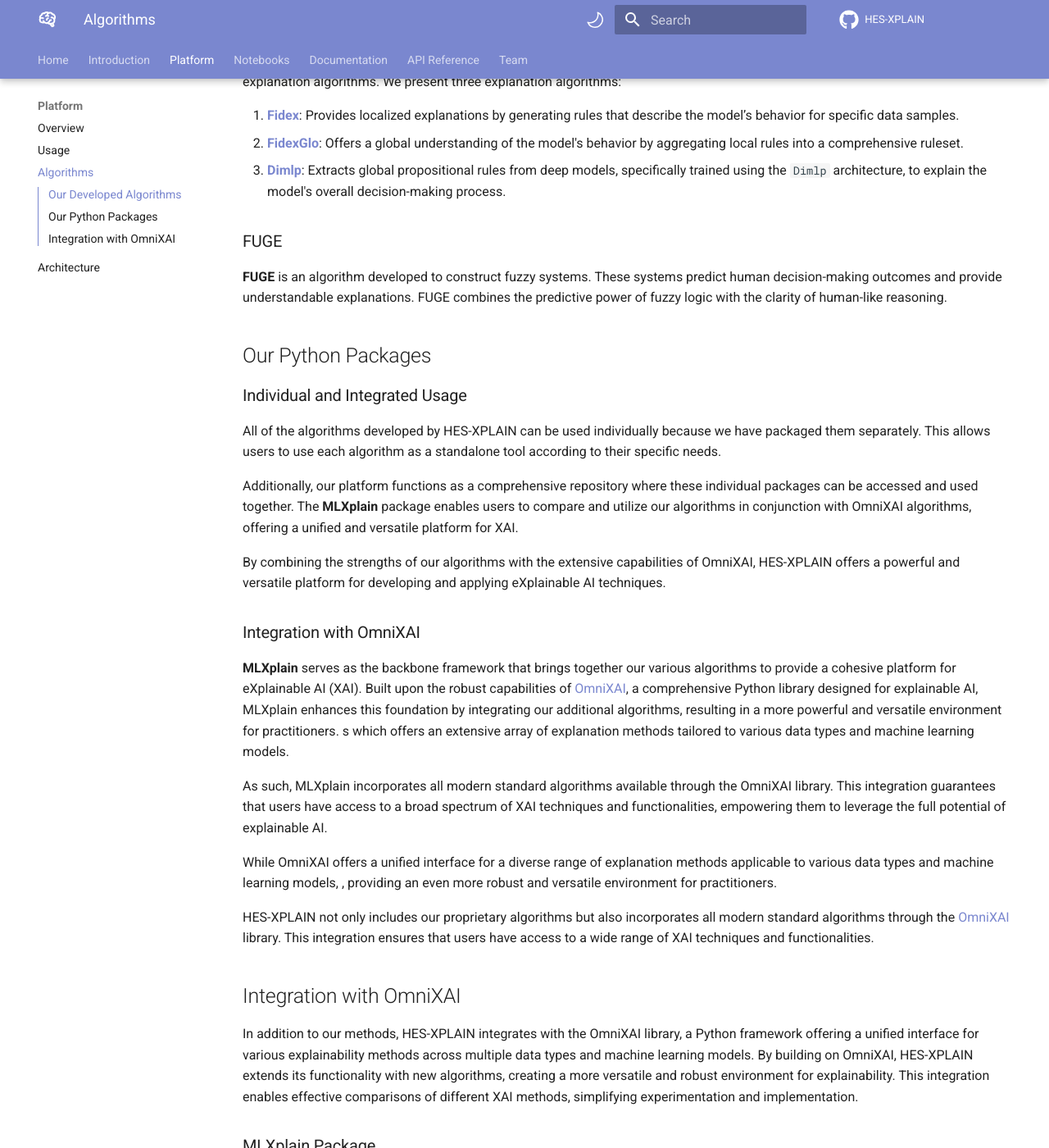
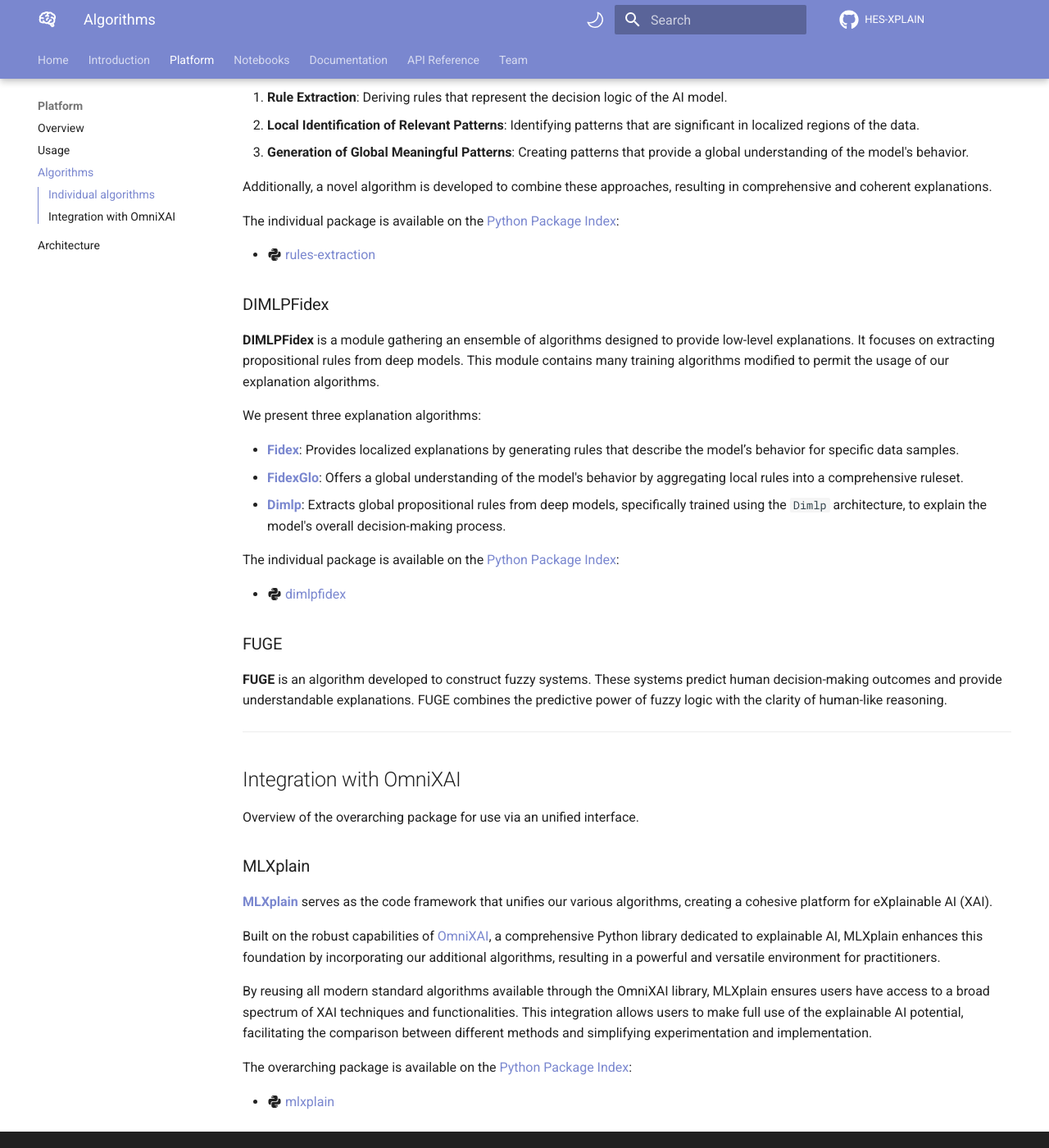
Before and after one commit to HES-XPLAIN/hes-xplain.github.io, an MkDocs documentation site: the page built from docs/platform/algos.md, in a window 1280 px wide and 1400 px high, scrolled down 660 px. Shown: the whole window at 82% size. Built offline with MkDocs 1.6.1 and Material for MkDocs 9.7.7, drawn with Linux system fonts in a browser that asks for light colours; comment, search, counter and statistics services are not loaded; some of the changed text lies outside the part shown.

Commit message:
Rework algorithms page

```diff
--- a/docs/platform/algos.md
+++ b/docs/platform/algos.md
@@ -1,13 +1,22 @@
 # Algorithms
 
-HES-XPLAIN includes a variety of algorithms developed by our team, as well as integrating modern standard algorithms through the OmniXAI library. This section provides a brief
-description of each of our own developed algorithms, as well as how they can be used individually or through our MLXplain package for comparison with OmniXAI algorithms.
+HES-XPLAIN includes a variety of algorithms developed by our team, while also supporting integration with a wide range of modern XAI algorithms via the [OmniXAI](https://github.com/salesforce/OmniXAI) library.
 
-## Our Developed Algorithms
+This section provides a concise overview of our algorithms, detailing how they can be used individually and how they can be used in conjonction with those provided by OmniXAI through our comprehensive package.
+
+* :material-view-grid-plus: **Individual usage**: Each algorithm is available as a separate package, allowing users to select and use them individually based on their specific needs.
+
+* :material-view-grid: **Unified integration**: The platform is able to function as a cohesive ensemble where these individual packages can be accessed and used together through an overarching package.
+
+## Individual algorithms
+
+Overview of our own developed algorithms.
 
 ### Rules Extraction
 
-**Rules Extraction** focuses on developing high-level explanation algorithms. This module includes three distinct approaches:
+**[Rules Extraction](../documentation/rulesextraction/overview.md)** focuses on developing high-level explanation algorithms.
+
+This module includes three distinct approaches:
 
 1. **Rule Extraction**: Deriving rules that represent the decision logic of the AI model.
 2. **Local Identification of Relevant Patterns**: Identifying patterns that are significant in localized regions of the data.
@@ -15,58 +24,43 @@
 
 Additionally, a novel algorithm is developed to combine these approaches, resulting in comprehensive and coherent explanations.
 
+The individual package is available on the [Python Package Index](https://pypi.org/):
+
+* :material-language-python: [rules-extraction](https://pypi.org/project/rules-extraction/)
+
 ### DIMLPFidex
 
-**DIMLPFidex** is a module gathering an ensemble of algorithms designed to provide low-level explanations. It focuses on extracting propositional rules from deep models. This module contains many training algorithms modified to permit the usage of our explanation algorithms. We present three explanation algorithms:
+**DIMLPFidex** is a module gathering an ensemble of algorithms designed to provide low-level explanations. It focuses on extracting propositional rules from deep models. This module contains many training algorithms modified to permit the usage of our explanation algorithms.
 
-1. **[Fidex](../documentation/dimlpfidex/fidex/fidex.md)**: Provides localized explanations by generating rules that describe the model’s behavior for specific data samples.
-2. **[FidexGlo](../documentation/dimlpfidex/fidex/fidexglorules.md)**: Offers a global understanding of the model's behavior by aggregating local rules into a comprehensive ruleset.
-3. **[Dimlp](../documentation/dimlpfidex/dimlp/overview.md)**: Extracts global propositional rules from deep models, specifically trained using the `Dimlp` architecture, to explain the model's overall decision-making process.
+We present three explanation algorithms:
+
+* **[Fidex](../documentation/dimlpfidex/fidex/fidex.md)**: Provides localized explanations by generating rules that describe the model’s behavior for specific data samples.
+* **[FidexGlo](../documentation/dimlpfidex/fidex/fidexglorules.md)**: Offers a global understanding of the model's behavior by aggregating local rules into a comprehensive ruleset.
+* **[Dimlp](../documentation/dimlpfidex/dimlp/overview.md)**: Extracts global propositional rules from deep models, specifically trained using the `Dimlp` architecture, to explain the model's overall decision-making process.
+
+The individual package is available on the [Python Package Index](https://pypi.org/):
+
+* :material-language-python: [dimlpfidex](https://pypi.org/project/dimlpfidex/)
 
 ### FUGE
 
 **FUGE** is an algorithm developed to construct fuzzy systems. These systems predict human decision-making outcomes and provide understandable explanations. FUGE combines the
 predictive power of fuzzy logic with the clarity of human-like reasoning.
 
-## Our Python Packages
-
-### Individual and Integrated Usage
-
-All of the algorithms developed by HES-XPLAIN can be used individually because we have packaged them separately. This allows users to use each algorithm as a standalone tool according to their specific needs.
-
-Additionally, our platform functions as a comprehensive repository where these individual packages can be accessed and used together. The **MLXplain** package enables users to
-compare and utilize our algorithms in conjunction with OmniXAI algorithms, offering a unified and versatile platform for XAI.
-
-By combining the strengths of our algorithms with the extensive capabilities of OmniXAI, HES-XPLAIN offers a powerful and versatile platform for developing and applying eXplainable
-AI techniques.
-
-
-### Integration with OmniXAI
-
-**MLXplain** serves as the backbone framework that brings together our various algorithms to provide a cohesive platform for eXplainable AI (XAI). Built upon the robust capabilities of [OmniXAI](https://github.com/omnixai/omnixai), a comprehensive Python library designed for explainable AI, MLXplain enhances this foundation by integrating our additional algorithms, resulting in a more powerful and versatile environment for practitioners. s which offers an extensive array of explanation methods tailored to various data types and machine learning models.
-
-As such, MLXplain incorporates all modern standard algorithms available through the OmniXAI library. This integration guarantees that users have access to a broad spectrum of XAI techniques and functionalities, empowering them to leverage the full potential of explainable AI.
-
-While OmniXAI offers a unified interface for a diverse range of explanation methods applicable to various data types and machine learning models, , providing an even more robust and versatile environment for practitioners.
-
-
-
-HES-XPLAIN not only includes our proprietary algorithms but also incorporates all modern standard algorithms through the [OmniXAI](https://github.com/omnixai/omnixai) library. This
-integration ensures that users have access to a wide range of XAI techniques and functionalities.
+---
 
 ## Integration with OmniXAI
 
-In addition to our methods, HES-XPLAIN integrates with the OmniXAI library, a Python framework offering a unified interface for various explainability methods across multiple data types and machine learning models. By building on OmniXAI, HES-XPLAIN extends its functionality with new algorithms, creating a more versatile and robust environment for explainability. This integration enables effective comparisons of different XAI methods, simplifying experimentation and implementation.
+Overview of the overarching package for use via an unified interface.
 
+### MLXplain
 
+**[MLXplain](../documentation/mlxplain/overview.md)** serves as the code framework that unifies our various algorithms, creating a cohesive platform for eXplainable AI (XAI).
 
-### MLXplain Package
+Built on the robust capabilities of [OmniXAI](https://github.com/salesforce/OmniXAI), a comprehensive Python library dedicated to explainable AI, MLXplain enhances this foundation by incorporating our additional algorithms, resulting in a powerful and versatile environment for practitioners.
 
-Our **MLXplain** package serves as the "glue" that seamlessly integrates our developed algorithms with the OmniXAI API. This integration allows users to benefit from the following:
+By reusing all modern standard algorithms available through the OmniXAI library, MLXplain ensures users have access to a broad spectrum of XAI techniques and functionalities. This integration allows users to make full use of the explainable AI potential, facilitating the comparison between different methods and simplifying experimentation and implementation.
 
-- Access to modern XAI algorithms provided by OmniXAI.
-- Enhanced functionality through OmniXAI's robust features.
-- The ability to use our specialized algorithms alongside industry-standard methods, providing a comprehensive toolkit for XAI.
+The overarching package is available on the [Python Package Index](https://pypi.org/):
 
-
----
+* :material-language-python: [mlxplain](https://pypi.org/project/mlxplain/)
```
